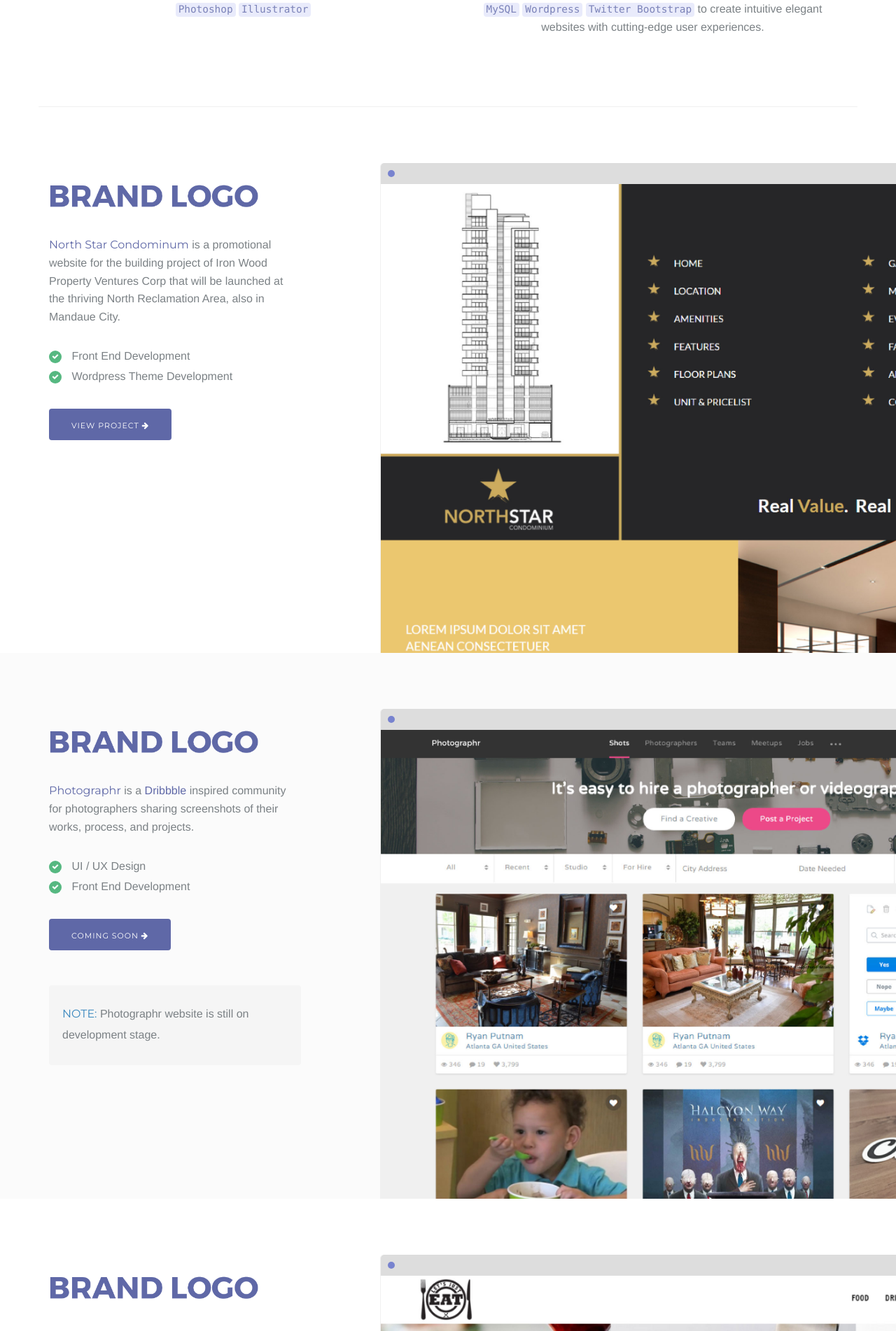
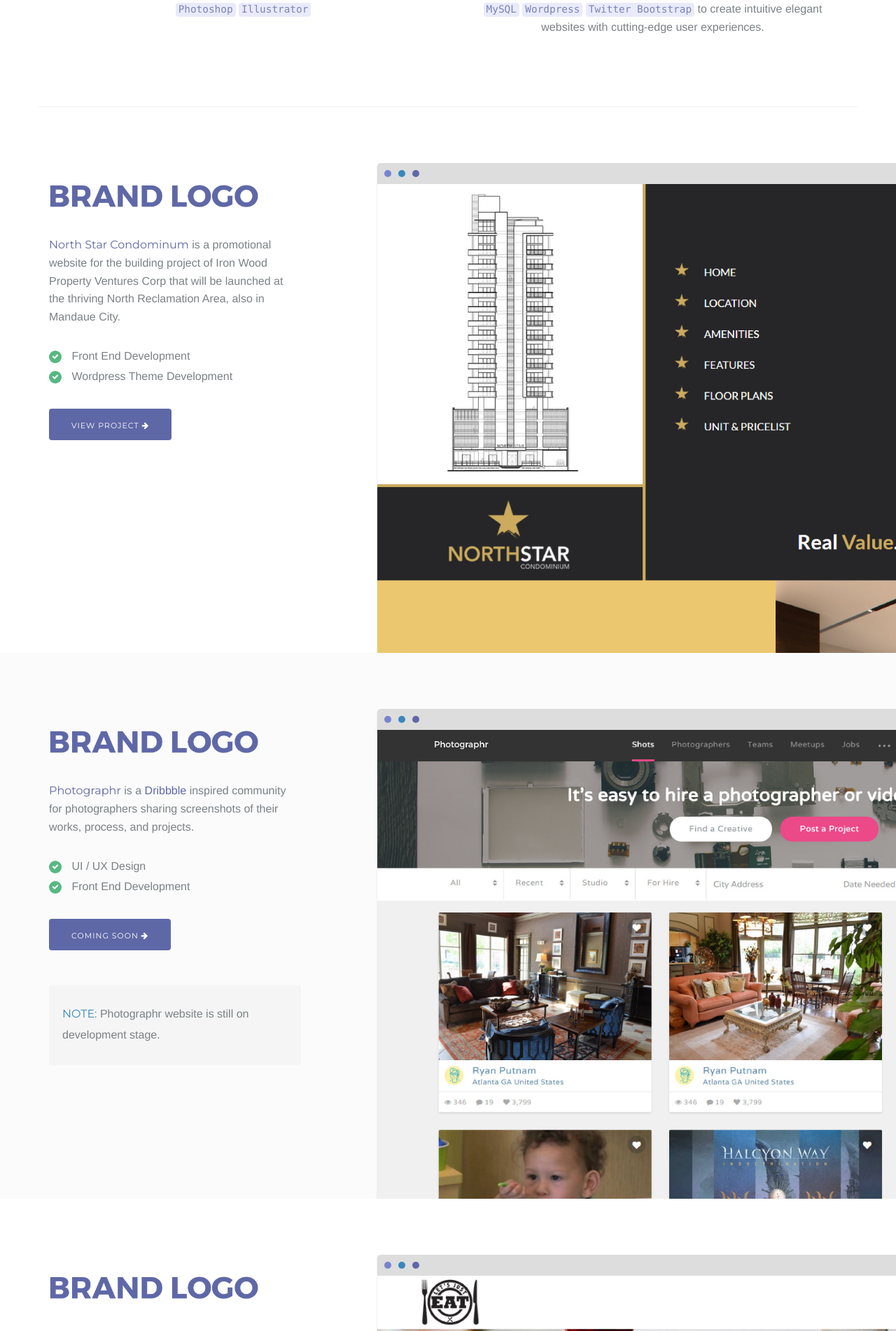
Before and after one commit to larrygeams/larrygeams.github.io, a PHP site: page / in a window 1280 px wide. Shown: the part 1327-3229 px from the top of the page at 70% size. Run offline with PHP 8.4, Linux system fonts and the light colour scheme; some libraries are stand-ins or nearby versions; some web fonts are replaced.

Commit message:
Fixed issue regarding showcase browser on firefox

```diff
--- a/assets/sass/style.scss
+++ b/assets/sass/style.scss
@@ -221,9 +221,7 @@ section{
 			@include border-radius(5px 5px 0 0);
 		}
 
-		.device-details,
-		.device-details:before,
-		.device-details:after{
+		.device-details{
 			z-index: 10;
 			display: block;
 			position: absolute;
@@ -239,6 +237,13 @@ section{
 				content: '';
 				left: 20px;
 				top: 0;
+				z-index: 10;
+				display: block;
+				position: absolute;
+				height: 10px;
+				width: 10px;
+				border-radius: 50%;
+				background-color: $tertiary-color;
 			}
 
 			&:before{
@@ -369,15 +374,13 @@ section{
 
 		@media screen and (min-width: $screen-sm){
 
-			.showcase-thumbnail{
+			.column-clip{
 				position: absolute;
+				right: -50%;
+				width: 100%;
 
 				&.left{
-					left: -100%;
-				}
-
-				&.right{
-					right: -100%;
+					left: -50%;
 				}
 			}
 		}
@@ -385,14 +388,11 @@ section{
 		@media screen and (min-width: $screen-md){
 			min-height: 700px;
 
-			.showcase-thumbnail{
+			.column-clip{
+				right: -40%;
 
 				&.left{
-					left: -50%;
-				}
-
-				&.right{
-					right: -50%;
+					left: -40%;
 				}
 			}
 		}
--- a/clients/clear-card.php
+++ b/clients/clear-card.php
@@ -24,8 +24,8 @@
 
                                 </div>
 
-                                <div class="col-sm-6 col-sm-offset-1 col-md-7 col-md-offset-1 hidden-xs">
-                                    <figure class="showcase-thumbnail right">
+                                <div class="col-sm-6 col-sm-offset-1 col-md-7 col-md-offset-1 hidden-xs column-clip">
+                                    <figure class="showcase-thumbnail">
                                         <div class="device-browser">
                                             <div class="device-details"></div>
                                             <div class="device-content">
--- a/clients/lets-just-eat.php
+++ b/clients/lets-just-eat.php
@@ -23,7 +23,7 @@
                                     </div>
                                 </div>
 
-                                <div class="col-sm-6 col-sm-offset-1 col-md-7 col-md-offset-1 hidden-xs">
+                                <div class="col-sm-6 col-sm-offset-1 col-md-7 col-md-offset-1 hidden-xs column-clip">
                                     <figure class="showcase-thumbnail right">
                                         <div class="device-browser">
                                             <div class="device-details"></div>
--- a/clients/miss-mops.php
+++ b/clients/miss-mops.php
@@ -24,8 +24,8 @@
 
                                 </div>
 
-                                <div class="col-sm-6 col-sm-offset-1 col-md-7 col-md-offset-1 hidden-xs">
-                                    <figure class="showcase-thumbnail right">
+                                <div class="col-sm-6 col-sm-offset-1 col-md-7 col-md-offset-1 hidden-xs column-clip">
+                                    <figure class="showcase-thumbnail">
                                         <div class="device-browser">
                                             <div class="device-details"></div>
                                             <div class="device-content">
--- a/clients/northstar-condo.php
+++ b/clients/northstar-condo.php
@@ -18,8 +18,8 @@
                                     </div>
                                 </div>
 
-                                <div class="col-sm-6 col-sm-offset-1 col-md-7 col-md-offset-1 hidden-xs">
-                                    <figure class="showcase-thumbnail right">
+                                <div class="col-sm-6 col-sm-offset-1 col-md-7 col-md-offset-1 hidden-xs column-clip">
+                                    <figure class="showcase-thumbnail">
                                         <div class="device-browser">
                                             <div class="device-details"></div>
                                             <div class="device-content">
--- a/clients/omq.php
+++ b/clients/omq.php
@@ -18,8 +18,8 @@
                                     </div>
                                 </div>
 
-                                <div class="col-sm-6 col-sm-offset-1 col-md-7 col-md-offset-1 hidden-xs">
-                                    <figure class="showcase-thumbnail right">
+                                <div class="col-sm-6 col-sm-offset-1 col-md-7 col-md-offset-1 hidden-xs column-clip">
+                                    <figure class="showcase-thumbnail">
                                         <div class="device-browser">
                                             <div class="device-details"></div>
                                             <div class="device-content">
--- a/clients/photographr.php
+++ b/clients/photographr.php
@@ -21,8 +21,8 @@
                                     </div>
                                 </div>
 
-                                <div class="col-sm-6 col-sm-offset-1 col-md-7 col-md-offset-1 hidden-xs">
-                                    <figure class="showcase-thumbnail right">
+                                <div class="col-sm-6 col-sm-offset-1 col-md-7 col-md-offset-1 hidden-xs column-clip">
+                                    <figure class="showcase-thumbnail">
                                         <div class="device-browser">
                                             <div class="device-details"></div>
                                             <div class="device-content">
--- a/clients/with-text.php
+++ b/clients/with-text.php
@@ -24,8 +24,8 @@
 
                                 </div>
 
-                                <div class="col-sm-6 col-sm-offset-1 col-md-7 col-md-offset-1 hidden-xs">
-                                    <figure class="showcase-thumbnail right">
+                                <div class="col-sm-6 col-sm-offset-1 col-md-7 col-md-offset-1 hidden-xs column-clip">
+                                    <figure class="showcase-thumbnail">
                                         <div class="device-browser">
                                             <div class="device-details"></div>
                                             <div class="device-content">
```
Also changed, not shown: assets/css/style.css, 1 other file.
